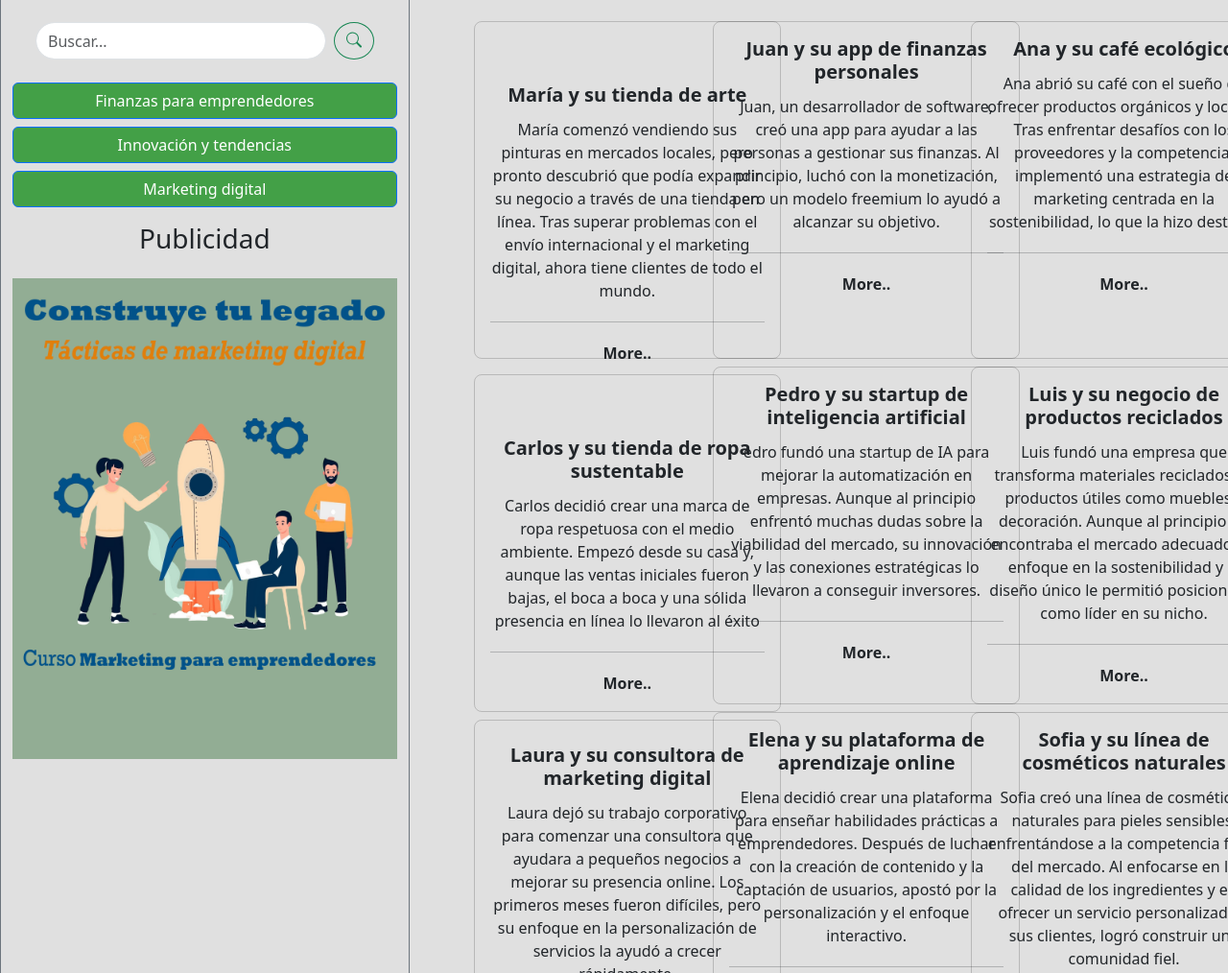
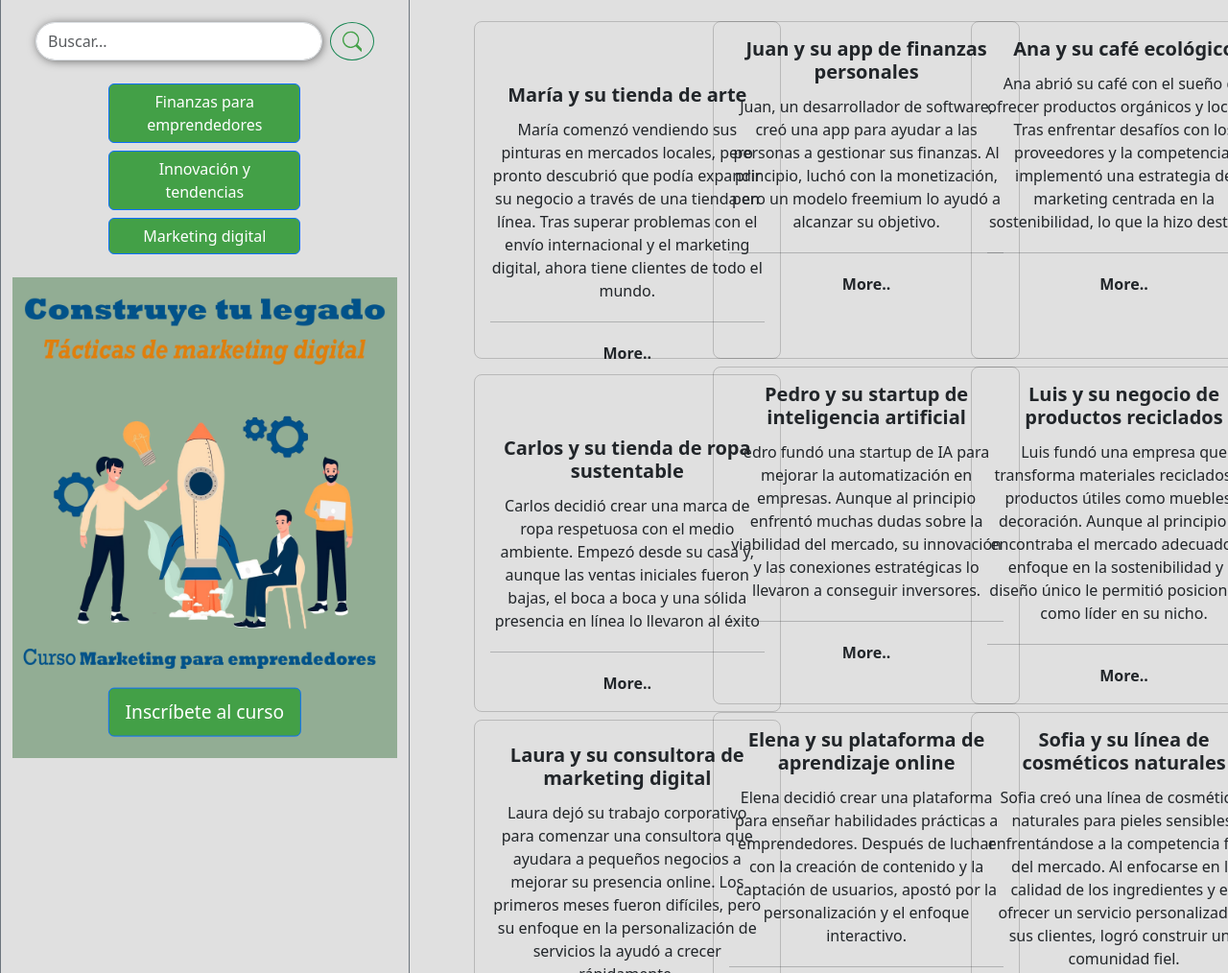
Before and after one commit to Leo1079/blog-emprendedores-comisw9, a plain HTML site: page index.html in a window 1280 px wide. Shown: the part 779-1793 px from the top of the page at 96% size. Drawn offline with nearby package versions, Linux system fonts and the light colour scheme.

Commit message:
Se actualiza columna2

```diff
--- a/assets/css/style.css
+++ b/assets/css/style.css
@@ -47,14 +47,6 @@
   background-color: var(--main-color);
 }
 
-.categorias button {
-  background-color: var(--primary-button);
-}
-
-.categorias button:hover {
-  background-color: var(--primary-button-hover);
-}
-
 .single-card {
   background-color: var(--card-bg-color);
 }
@@ -64,3 +56,48 @@
 }
 
 /* FIN PRUEBA DE COLORES */
+
+/* INICIO COLUMNA 2 */
+
+/* FORMULARIO */
+
+.btn-search {
+  color: var(--primary-button);
+}
+.btn-search:hover {
+  color: var(--main-color);
+  background-color: var(--primary-button-hover);
+}
+.form-shadow {
+  filter: drop-shadow(1px 1px 5px rgba(0, 0, 0, 0.5));
+}
+
+/* CATEGORIAS */
+
+.categorias button {
+  background-color: var(--primary-button);
+  transition: transform 0.3s ease-in-out;
+}
+.categorias button:hover {
+  background-color: var(--primary-button-hover);
+  transform: scale(1.1);
+}
+.categorias button {
+  width: 50%;
+}
+
+/* ANUNCIO */
+
+.publicidad button {
+  background-color: var(--primary-button);
+  padding: 10px;
+  font-size: 1.2rem;
+  width: 50%;
+  left: 50%;
+  top: 87%;
+}
+.publicidad button:hover {
+  background-color: var(--primary-button-hover);
+}
+
+/* FIN COLUMNA 2 */
--- a/index.html
+++ b/index.html
@@ -348,22 +348,22 @@
               <!-- FORMULARIO DE BUSQUEDA -->
               <form class="d-flex m-4" role="search">
                 <input
-                  class="form-control me-2 rounded-pill"
+                  class="form-control me-2 rounded-pill form-shadow"
                   type="search"
                   placeholder="Buscar..."
                   aria-label="Search"
                 />
                 <button
-                  class="btn btn-outline-success rounded-circle"
+                  class="btn btn-outline-success rounded-circle btn-search"
                   type="submit"
                 >
                   <svg
                     xmlns="http://www.w3.org/2000/svg"
-                    width="16"
-                    height="23"
+                    width="20"
+                    height="24"
                     fill="currentColor"
-                    class="bi bi-search"
-                    viewBox="0 2 16 16"
+                    class="bi bi-search svg-color"
+                    viewBox="0 1 15 15"
                   >
                     <path
                       d="M11.742 10.344a6.5 6.5 0 1 0-1.397 1.398h-.001q.044.06.098.115l3.85 3.85a1 1 0 0 0 1.415-1.414l-3.85-3.85a1 1 0 0 0-.115-.1zM12 6.5a5.5 5.5 0 1 1-11 0 5.5 5.5 0 0 1 11 0"
@@ -372,7 +372,9 @@
                 </button>
               </form>
               <!-- BOTONES CATEGORIAS -->
-              <div class="d-grid gap-2 categorias">
+              <div
+                class="gap-2 d-flex align-items-center flex-column categorias"
+              >
                 <button class="btn btn-primary">
                   Finanzas para emprendedores
                 </button>
@@ -380,14 +382,18 @@
                 <button class="btn btn-primary">Marketing digital</button>
               </div>
               <!-- PUBLICIDAD -->
-              <div class="mb-3">
-                <h3 class="text-center p-3">Publicidad</h3>
+              <div class="pb-4 pt-4 publicidad position-relative">
                 <a href=""
                   ><img
                     class="img-fluid"
                     src="./assets/img/publicidad.png"
                     alt=""
                 /></a>
+                <button
+                  class="btn btn-primary position-absolute translate-middle"
+                >
+                  Inscríbete al curso
+                </button>
               </div>
             </div>
           </div>
```
